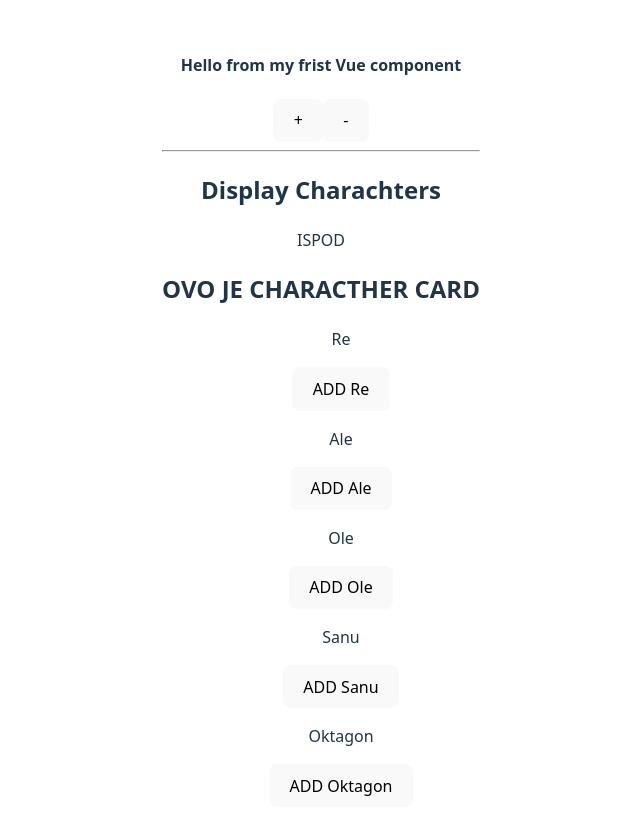
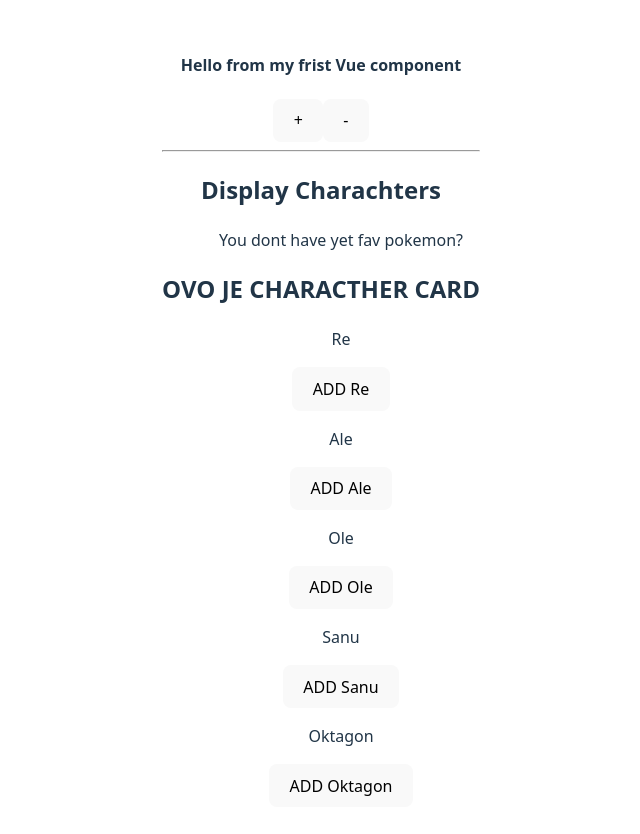
Before and after one commit to sasanedicbn/Vue-Frontend-Masters-workshop, a Vue app in the folder Vue-project/: page / in a window 1280 px wide. Shown: the top 834 px of the page, without its empty margins (319-959 px from the left). Built offline with nearby package versions, Linux system fonts and the light colour scheme.

Commit message:
Create chnages in CharactherList component

```diff
--- a/Vue-project/src/components/CharactherCard.vue
+++ b/Vue-project/src/components/CharactherCard.vue
@@ -15,7 +15,8 @@ export default {
             type:Array,
             required:true,
         }
-    }
+    },
+    emits:["pokemon-emits"],
 }
 </script>
 <!-- v-for="(char, index) of characthers" :key="index"> -->
--- a/Vue-project/src/components/CharactherList.vue
+++ b/Vue-project/src/components/CharactherList.vue
@@ -3,11 +3,13 @@
   <h2>Display Charachters</h2>
   <ul>
     <!-- <li v-for="(char, index) of characthers" :key="index">{{ char }}</li> -->
+     <li v-for="(fav, index) of favouritePokemons">-{{ fav }}</li>
+     <p v-if="favouritePokemons.length === 0">You dont have yet fav pokemon?</p>
   </ul>
   <!-- <button @click="$emit('change-name')">OVDJE</button>
   <button @click="$emit('change-message')"> Change message</button> -->
-  <p>ISPOD</p>
   <CharactherCard :pokemon="names"/>
+
  </div>
 </template>
 
@@ -18,7 +20,7 @@ export default{
     data() {
      return{
       names:['Re', 'Ale', 'Ole', 'Sanu', 'Oktagon'],
-      pokemons:[]
+      favouritePokemons:[]
       }
     },
     props:{
```
